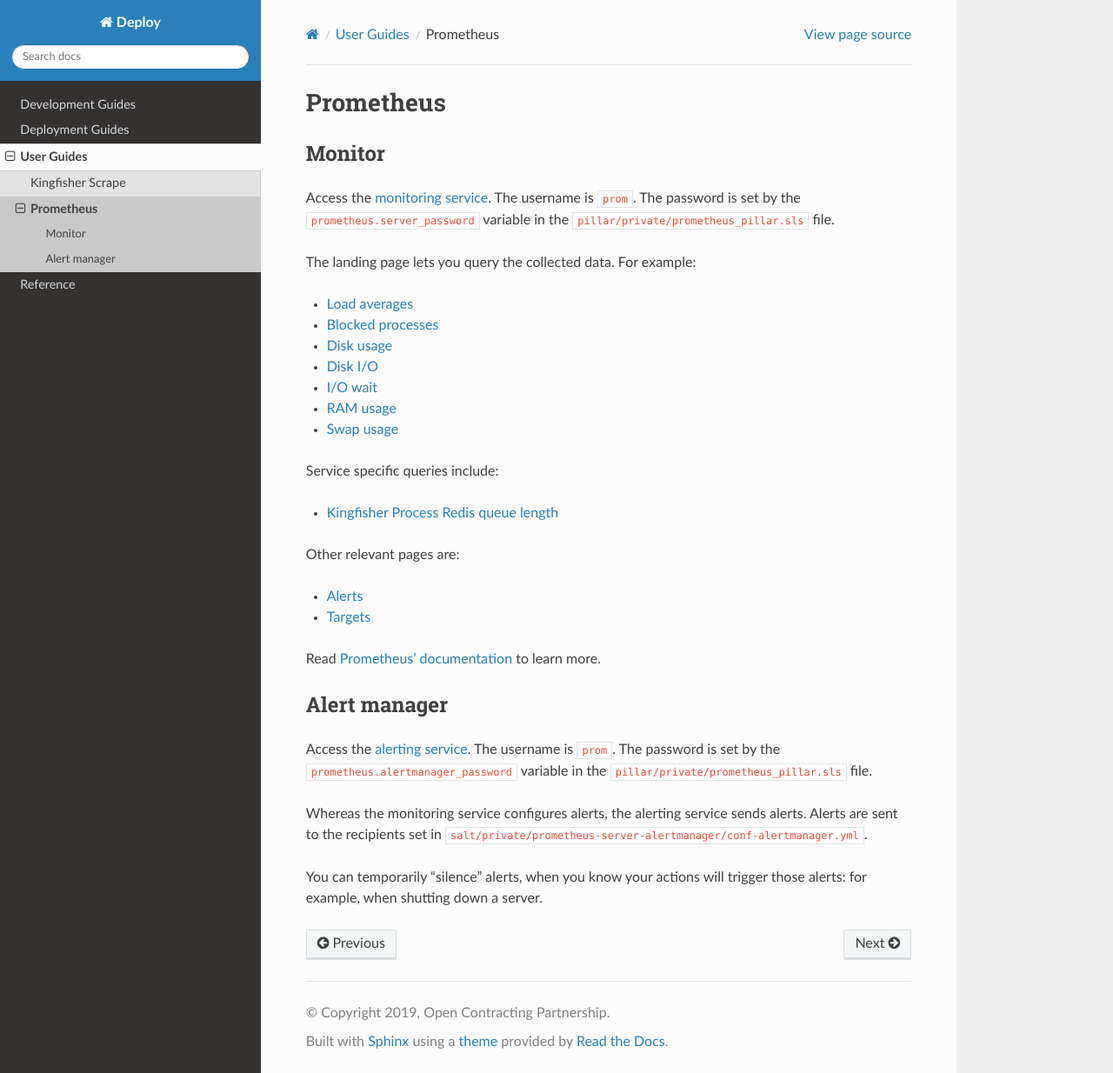
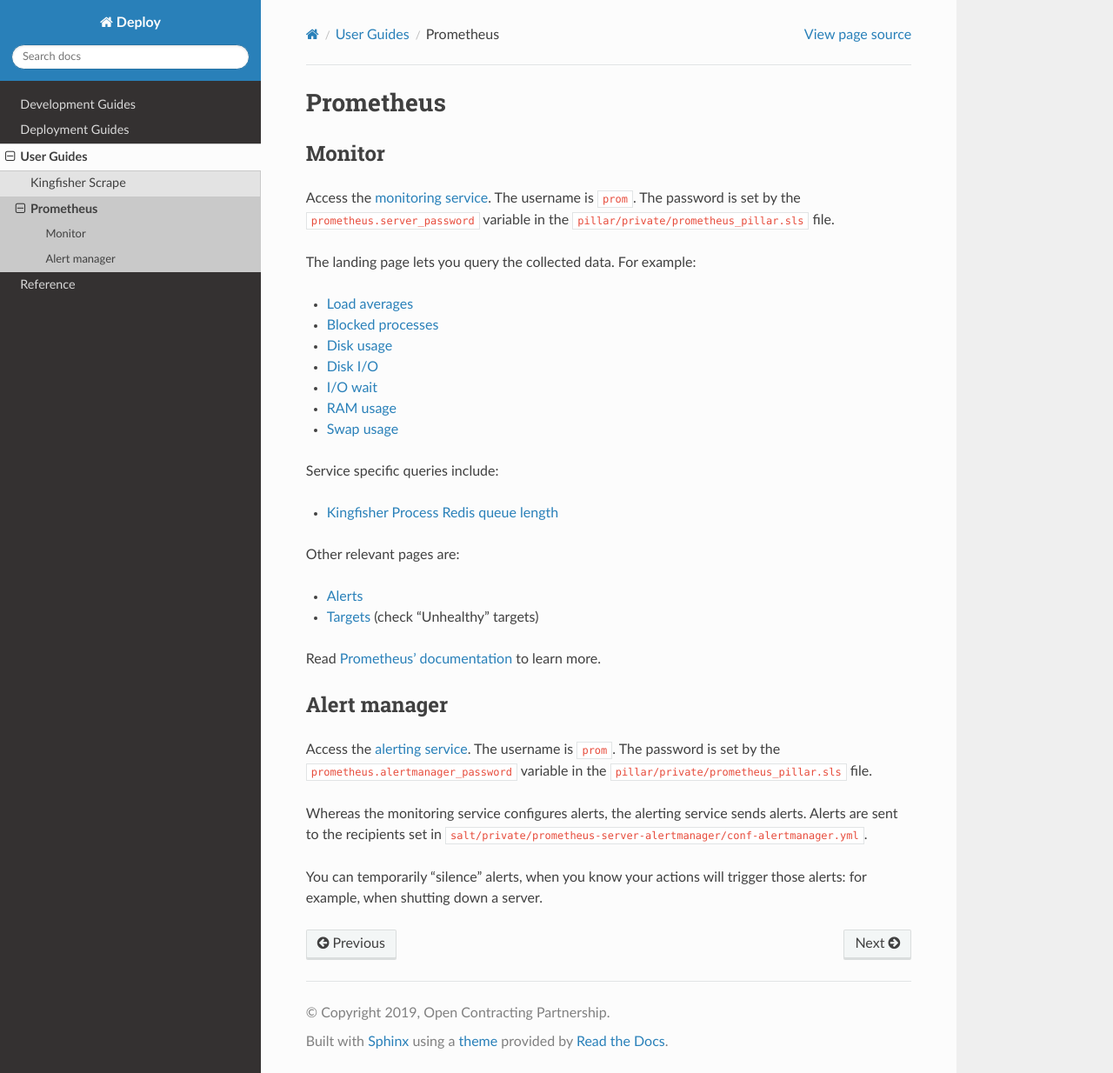
Before and after one commit to open-contracting/deploy, a Sphinx documentation site: the page built from docs/use/prometheus.rst, in a window 1280 px wide and 1234 px high. Shown: the whole window at 87% size. Built offline with Sphinx 7.4.7 and the Read the Docs theme 2.0.0, drawn with Linux system fonts in a browser that asks for light colours.

Commit message:
use/prometheus.rst: Mention "Unhealthy" targets

```diff
--- a/docs/use/prometheus.rst
+++ b/docs/use/prometheus.rst
@@ -23,7 +23,7 @@
 Other relevant pages are:
 
 * `Alerts <https://monitor.prometheus.open-contracting.org/alerts>`__
-* `Targets <https://monitor.prometheus.open-contracting.org/targets>`__
+* `Targets <https://monitor.prometheus.open-contracting.org/targets>`__ (check "Unhealthy" targets)
 
 Read `Prometheus' documentation <https://prometheus.io/docs/introduction/overview/>`__ to learn more.
 
```
